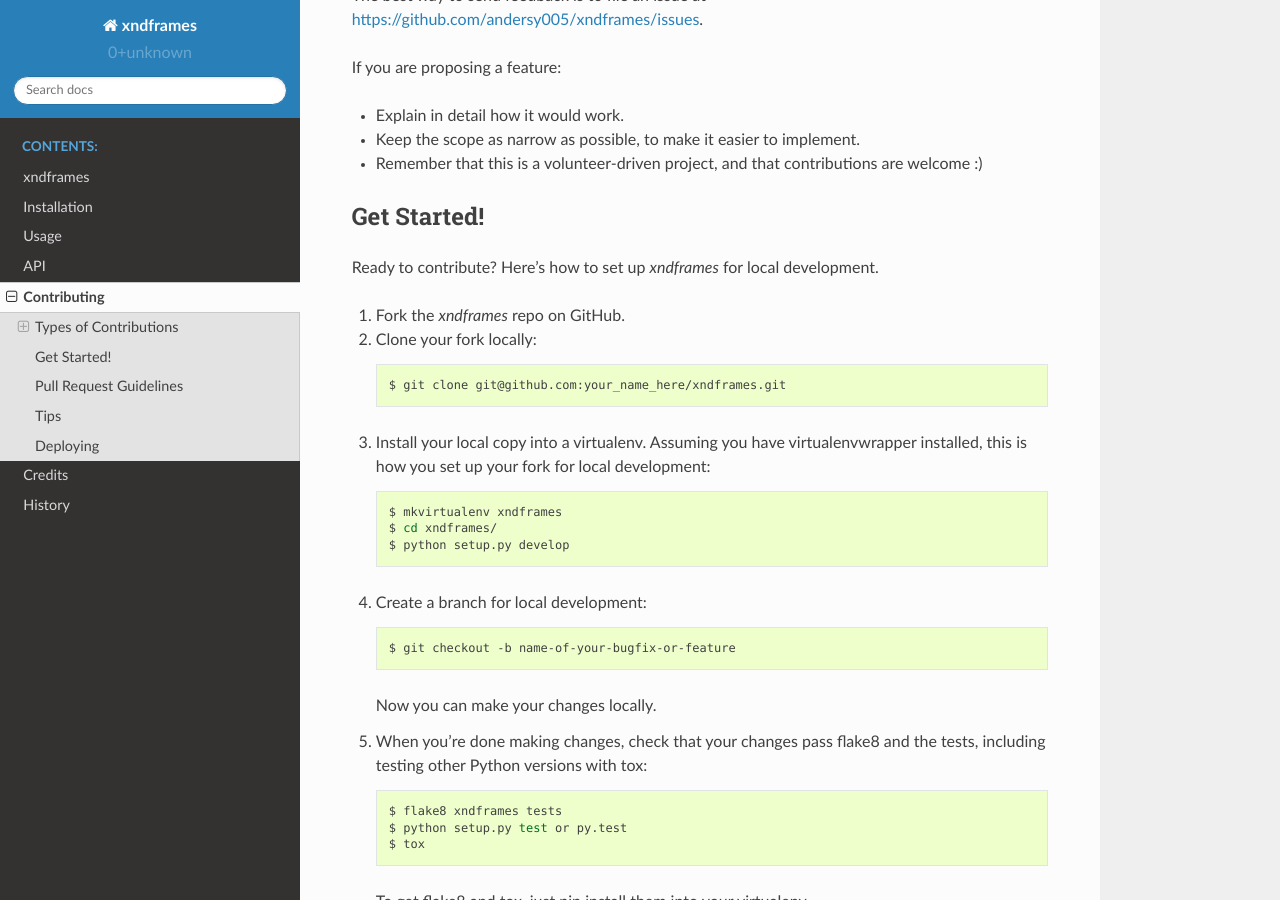
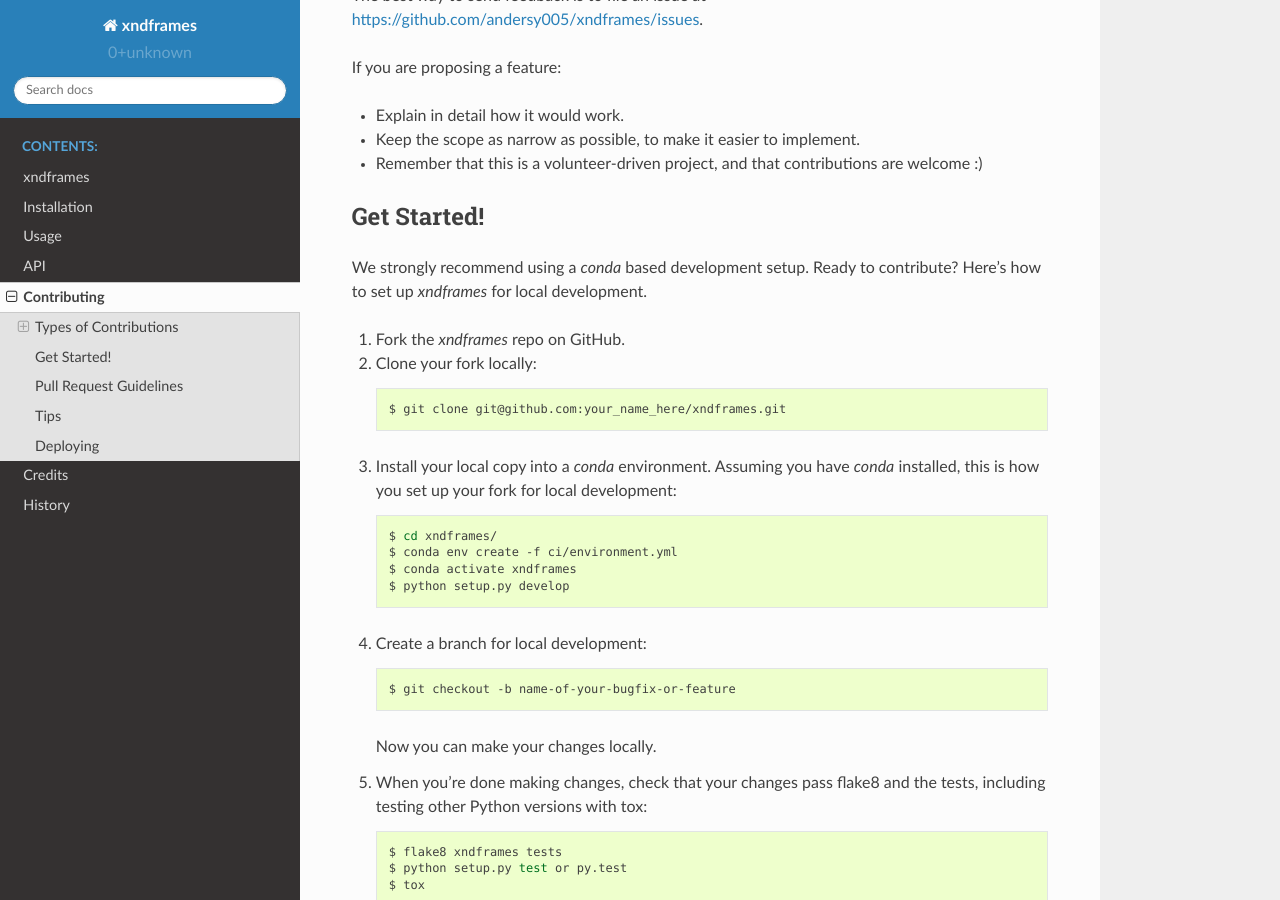
Before and after one commit to xnd-project/xndframes, a Sphinx documentation site: the page built from docs/contributing.rst, in a window 1280 px wide and 900 px high, scrolled down 1010 px. Built offline with Sphinx 7.4.7 and the Read the Docs theme 2.0.0, drawn with Linux system fonts in a browser that asks for light colours; pages that are not in the unit, such as notebooks, are missing from menus.

Commit message:
update and fix broken docs builds

```diff
--- a/CONTRIBUTING.rst
+++ b/CONTRIBUTING.rst
@@ -57,6 +57,7 @@ If you are proposing a feature:
 Get Started!
 ------------
 
+We strongly recommend using a `conda` based development setup.
 Ready to contribute? Here's how to set up `xndframes` for local development.
 
 1. Fork the `xndframes` repo on GitHub.
@@ -64,10 +65,11 @@ Ready to contribute? Here's how to set up `xndframes` for local development.
 
     $ git clone git@github.com:your_name_here/xndframes.git
 
-3. Install your local copy into a virtualenv. Assuming you have virtualenvwrapper installed, this is how you set up your fork for local development::
+3. Install your local copy into a `conda` environment. Assuming you have `conda` installed, this is how you set up your fork for local development::
 
-    $ mkvirtualenv xndframes
     $ cd xndframes/
+    $ conda env create -f ci/environment.yml
+    $ conda activate xndframes
     $ python setup.py develop
 
 4. Create a branch for local development::
--- a/docs/conf.py
+++ b/docs/conf.py
@@ -186,5 +186,6 @@ intersphinx_mapping = {
 ipython_execlines = [
     "import numpy as np",
     "import pandas as pd",
+    "import xndframes as xf"
     "from xndframes import StringArray",
 ]
--- a/docs/usage.rst
+++ b/docs/usage.rst
@@ -7,8 +7,10 @@ This document describes how to use the methods and classes provided by ``xndfram
 We will assume that the following packages have been imported.
 
 .. ipython:: python
+
     import xndframes as xf
     import pandas as pd
+
 
 Pandas Integration
 ------------------
```
Also changed, not shown: other parts of docs/usage.rst (+1 -1 lines).
